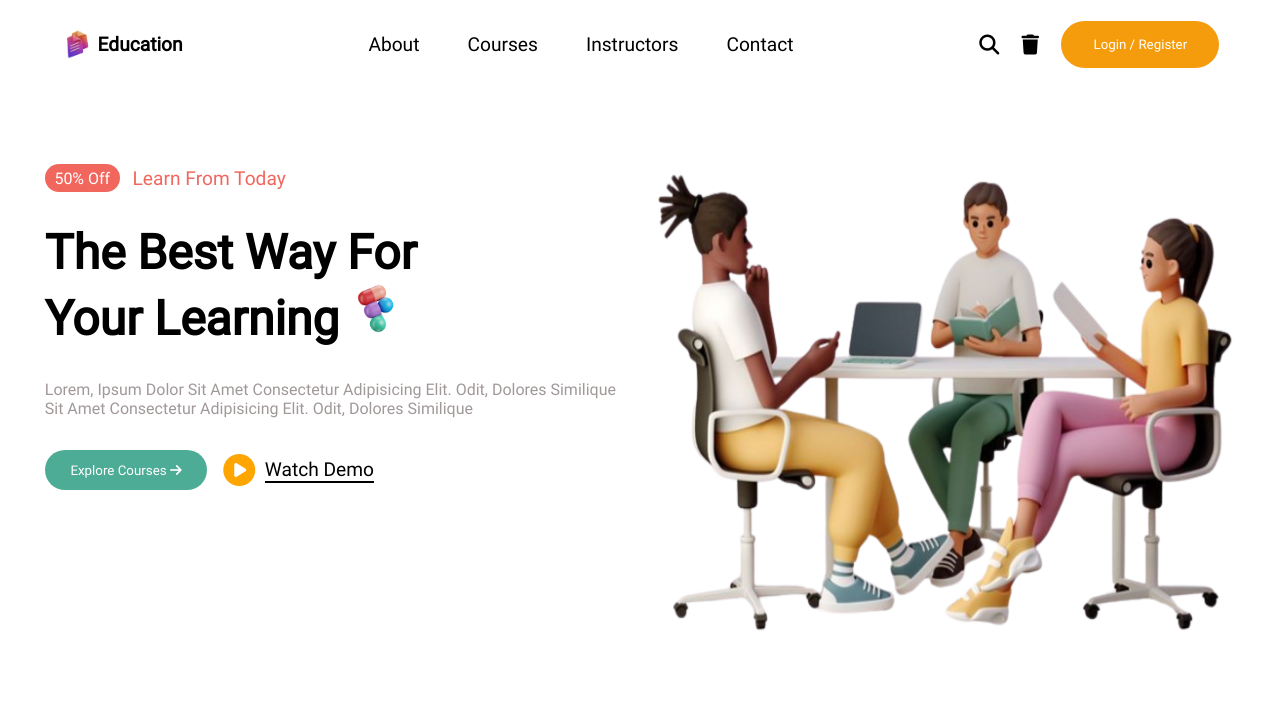
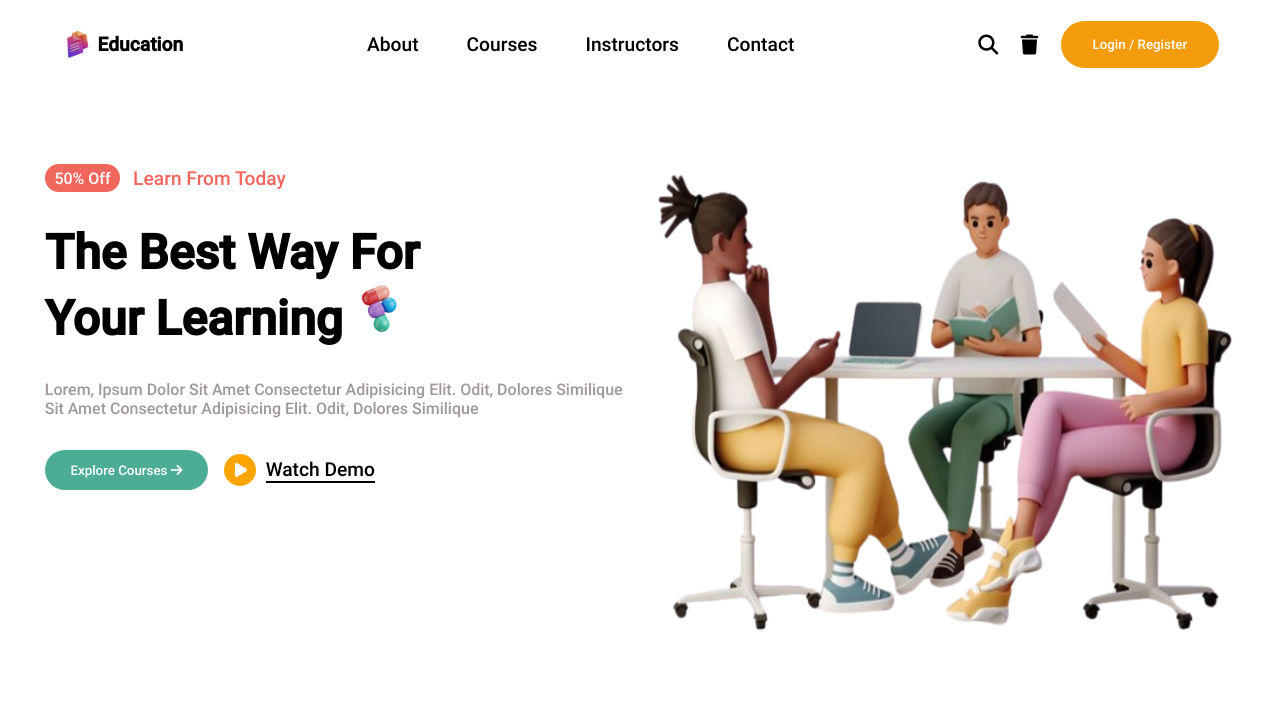
Before and after one commit to Alireza-WebDeveloper/Education-Ui, a plain HTML site: page index.html in a window 1280 px wide. Shown: the top 725 px of the page. Drawn offline with Linux system fonts and the light colour scheme.

Commit message:
Update Font

```diff
--- a/style.css
+++ b/style.css
@@ -9,7 +9,7 @@
 
 @font-face {
   font-family: 'roboto';
-  src: url('/font/Roboto/Roboto-Regular.ttf');
+  src: url('/font/Roboto/Roboto-Medium.ttf');
 }
 
 /* Global Styles */
```
Also changed, not shown: font/Roboto/Roboto-Black.ttf (deleted), font/Roboto/Roboto-BlackItalic.ttf (deleted), font/Roboto/Roboto-Bold.ttf (deleted), font/Roboto/Roboto-BoldItalic.ttf (deleted), font/Roboto/Roboto-Italic.ttf (deleted), font/Roboto/Roboto-Light.ttf (deleted), font/Roboto/Roboto-LightItalic.ttf (deleted), font/Roboto/Roboto-MediumItalic.ttf (deleted), font/Roboto/Roboto-Regular.ttf (deleted), font/Roboto/Roboto-Thin.ttf (deleted), font/Roboto/Roboto-ThinItalic.ttf (deleted).
